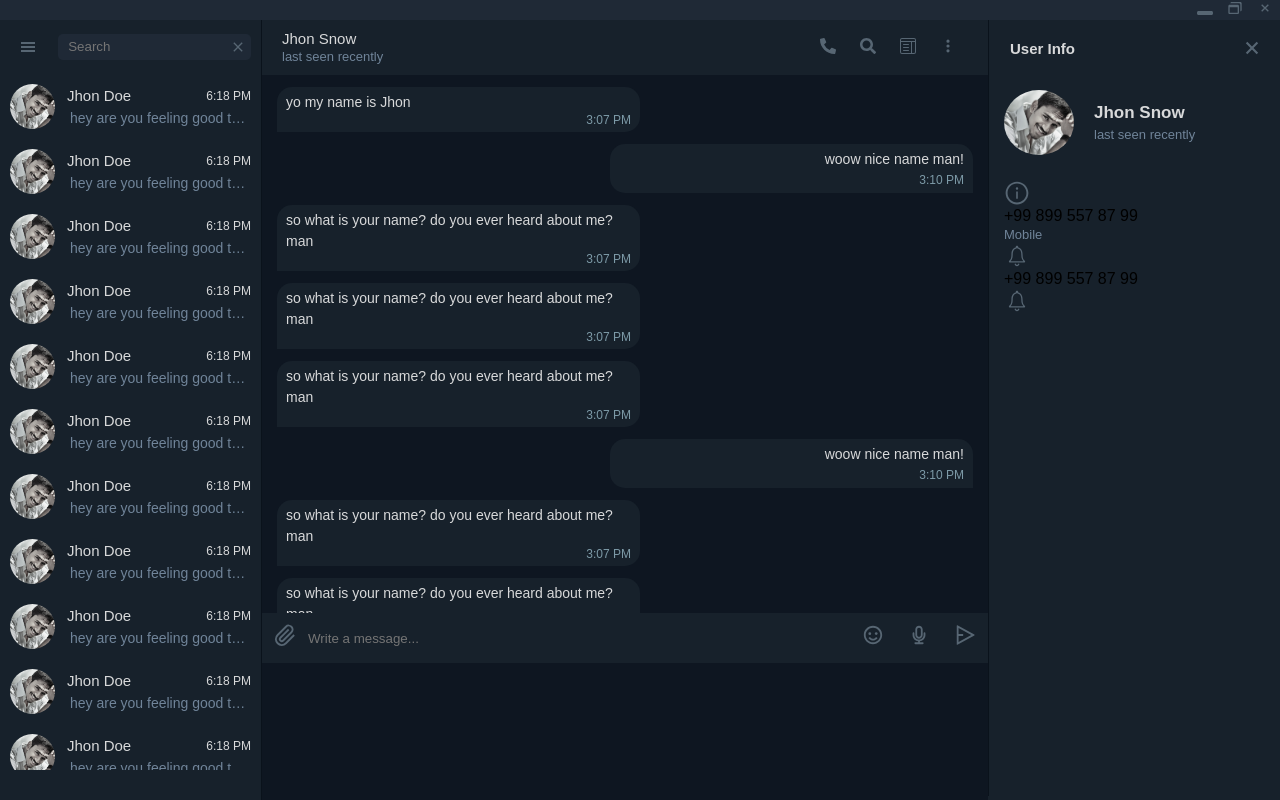
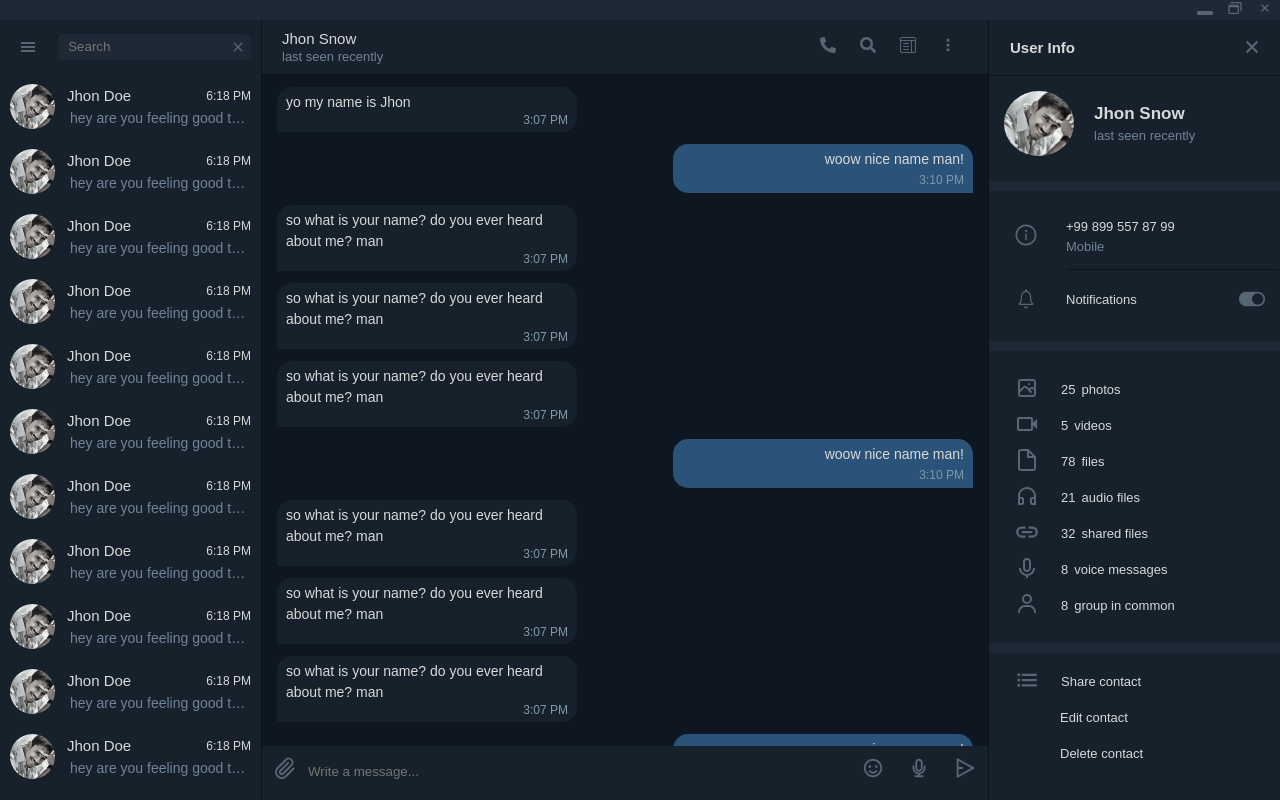
Before and after one commit to Akhmadjon-dev/last-telegram-clone, a React (Create React App) app: page / in a window 1280 px wide. Built offline with nearby package versions, Linux system fonts and the light colour scheme.

Commit message:
general styling done

```diff
--- a/src/container/App.css
+++ b/src/container/App.css
@@ -55,7 +55,7 @@
 .contact__user{
     overflow: scroll;
     scrollbar-width: 0;
-    height: 87vh;
+    height: 90vh;
     -ms-overflow-style: none;  /* Internet Explorer 10+ */
 }
 .chat{
--- a/src/container/Chat/style.css
+++ b/src/container/Chat/style.css
@@ -1,6 +1,7 @@
 .chat{
     display: flex;
     flex-direction: column;
+    height: 97vh;
 }
 
 /* chat header sytle  */
@@ -12,6 +13,7 @@
     align-items: center;
     padding: 0 20px;
     height: 55px;
+    border-bottom: var(--border);
 }
 .chat__name{
     color: var(--text-color);
@@ -72,7 +74,7 @@
 /* chat message block here  */
 
 .chat__message-block{
-    /* flex: 1; */
+    flex: 1;
 }
 .chat__message-block::-webkit-scrollbar{
     display: none;
@@ -89,6 +91,8 @@
     border-radius: 15px;
     min-height: 30px;
     background-color: var(--sender-bc);
+    max-width: 300px;
+    width: 50%;
 }
 .chat__message-text{
     color: var(--text-color);
@@ -101,7 +105,7 @@
     color: var(--my-msg-time-color2);
 }
 .chat__message-block > *{
-    max-width: 50%;
+    /* max-width: 50%; */
 }
 .chat__come-message{
     border-bottom-left-radius: 0;
@@ -118,4 +122,5 @@
     margin-right: 15px;
     text-align: right;
     margin-left: auto;
+    background-color: var(--active-bc);
 }
--- a/src/container/Info/index.js
+++ b/src/container/Info/index.js
@@ -1,28 +1,26 @@
 import React from "react";
 import { GrFormClose } from "react-icons/gr";
-import { AiOutlineInfoCircle, AiOutlineUnorderedList } from "react-icons/ai";
+import { AiOutlineInfoCircle } from "react-icons/ai";
 import { FiFile } from "react-icons/fi";
 import { CgHeadset } from "react-icons/cg";
 import { BiVideo, BiMicrophone, BiUser } from "react-icons/bi";
 import { HiOutlinePhotograph } from "react-icons/hi";
-import {
-  IoIosNotificationsOutline,
-  IoToggle,
-  IoLinkSharp,
-} from "react-icons/io";
+import { IoIosNotificationsOutline } from "react-icons/io";
+import { IoToggle, IoLinkSharp, IoList } from "react-icons/io5";
 import UserImg from "../../assets/img/user.jpg";
 
 import "./style.css";
 const Info = () => {
   return (
     <div className="info">
-      <div className="info__header">
       <div className="info__title">
         <h3>User Info</h3>
         <div className="info__icon">
           <GrFormClose />
         </div>
       </div>
+      <div className="info__main">
+        <div className="info__header">
           <div className="info__img-row">
             <img src={UserImg} alt="user-info-img" className="info__image" />
             <div>
@@ -41,15 +39,107 @@ const Info = () => {
               <span className="info__time">Mobile</span>
             </div>
           </div>
+          <hr />
           <div className="info__notif-row">
             <div className="info__icon">
               <IoIosNotificationsOutline />
             </div>
-          <div className="info__phone">
-            <p>+99 899 557 87 99</p>
+            <div className="info__notification">
+              <p>Notifications</p>
               <div className="info__icon">
-              <IoIosNotificationsOutline />
+                <IoToggle />
               </div>
+            </div>
+          </div>
+        </div>
+
+        <div className="info__files-section">
+          <div className="info__files-row">
+            <div className="info__icon">
+              <HiOutlinePhotograph />
+            </div>
+            <div className="info__files-text">
+              <span className="info__files-numbers">25</span>
+              photos
+            </div>
+          </div>
+          <div className="info__files-row">
+            <div className="info__icon">
+              <BiVideo />
+            </div>
+            <div className="info__files-text">
+              <span className="info__files-numbers">5</span>
+              videos
+            </div>
+          </div>
+          <div className="info__files-row">
+            <div className="info__icon">
+              <FiFile />
+            </div>
+            <div className="info__files-text">
+              <span className="info__files-numbers">78</span>
+              files
+            </div>
+          </div>
+          <div className="info__files-row">
+            <div className="info__icon">
+              <CgHeadset />
+            </div>
+            <div className="info__files-text">
+              <span className="info__files-numbers">21</span>
+              audio files
+            </div>
+          </div>
+          <div className="info__files-row">
+            <div className="info__icon">
+              <IoLinkSharp />
+            </div>
+            <div className="info__files-text">
+              <span className="info__files-numbers">32</span>
+              shared files
+            </div>
+          </div>
+          <div className="info__files-row">
+            <div className="info__icon">
+              <BiMicrophone />
+            </div>
+            <div className="info__files-text">
+              <span className="info__files-numbers">8</span>
+              voice messages
+            </div>
+          </div>
+          <div className="info__files-row">
+            <div className="info__icon">
+              <BiUser />
+            </div>
+            <div className="info__files-text">
+              <span className="info__files-numbers">8</span>
+              group in common
+            </div>
+          </div>
+        </div>
+
+        <div className="info__bottom">
+          <div className="info__bottom-row">
+            <div className="info__icon">
+              <IoList />
+            </div>
+            <div className="info__bottom-text-first">Share contact</div>
+          </div>
+          <div className="info__bottom-row">
+            <div className="info__bottom-text">Edit contact</div>
+          </div>
+          <div className="info__bottom-row">
+            <div className="info__bottom-text">Delete contact</div>
+          </div>
+          <div className="info__bottom-row">
+            <div className="info__bottom-text">Clear history</div>
+          </div>
+          <div className="info__bottom-row">
+            <div className="info__bottom-text">Delete chat</div>
+          </div>
+          <div className="info__bottom-row">
+            <div className="info__bottom-text block-user">Block user</div>
           </div>
         </div>
       </div>
--- a/src/container/Info/style.css
+++ b/src/container/Info/style.css
@@ -2,13 +2,13 @@
     display: flex;
     flex-direction: column;
 }
-.info::-webkit-scrollbar{
+.info__main::-webkit-scrollbar{
     display: none;
 }
-.info{
+.info__main{
+    height: 88vh;
     overflow: scroll;
     scrollbar-width: 0;
-    height: 97vh;
     -ms-overflow-style: none;  /* Internet Explorer 10+ */
 }
 
@@ -16,7 +16,7 @@
 
 .info__header{
     width: 100%;
-    height: 150px;
+    height: 105px;
     padding: 15px;
     display: flex;
     justify-content: space-between;
@@ -26,6 +26,8 @@
     display: flex;
     align-items: center;
     justify-content: space-between;
+    padding: 14px 15px;
+    border-bottom: var(--border);
 }
 .info__icon{
     font-size: 26px;
@@ -78,5 +80,86 @@
 .info__notif-rows{
     display: flex;
     flex-direction: column;
-    padding: 10px 15px;
+    padding: 20px 15px;
+    min-height: 160px;
+    border-top:  var(--info-border);
+    color: var(--text-color);
+    font-size: 13px;
+    justify-content: space-around;
 }
+.info__notif-rows hr{
+    margin-left: 24%;
+    width: 81%;
+    display: block;
+    height: 1px;
+    border: 0;
+    border-top: 1px solid #0000006e;
+}
+.info__notif-row{
+    display: flex;
+    align-items: center;
+}
+.info__notif-row > .info__icon{
+   margin-right: 28px;
+   margin-left: 10px;
+   font-size: 24px;
+}
+
+.info__notification{
+    width: 100%;
+    display: flex;
+    justify-content: space-between;
+    align-items: center;
+}
+.info__phone p{
+    margin-bottom: 5px;
+}
+.info__files-section{
+    border-top: var(--info-border);
+    display: flex;
+    flex-direction: column;
+    padding: 20px 0;
+}
+.info__files-row{
+    display: flex;
+    align-items: center;
+    color: var(--text-color);
+    font-size: 13px;
+    min-height: 36px;
+}
+.info__files-row .info__icon{
+    font-size: 24px;
+}
+.info__files-row:hover{
+    background-color: var(--info-row-bc);
+    cursor: pointer;
+}
+.info__files-row .info__icon{
+    margin: 0px 22px 0 26px;
+}
+
+.info__files-numbers{
+    margin-right: 6px;
+}
+.info__bottom{
+    border-top: var(--info-border);
+    padding-top: 10px;
+}
+.info__bottom-row{
+    display: flex;
+    align-items: center;
+    min-height: 36px;
+    color: var(--text-color);
+    font-size: 13px;
+}
+.info__bottom-row:hover{
+    background-color: var(--info-row-bc);
+    cursor: pointer;
+}
+.info__bottom-row .info__icon{
+    margin: 0px 22px 0 26px;
+    font-size: 24px;
+}
+.info__bottom-text{
+    margin-left: 71px;
+}
--- a/src/index.css
+++ b/src/index.css
@@ -19,6 +19,8 @@
   --chat-section-bc: #0E1621;
   --sender-bc: #17212B;
   --info-section-bc: #232E3C;
+  --info-border: 10px solid var(--top-bc);
+  --info-row-bc: #1F2936;
 
   --header-bc: #17212B;
 
@@ -26,6 +28,7 @@
   --active-text: #F5F5F5;
 
   --hover-bc: #202B36;
+  --border: 1px solid #0c121a;
 }
 
 
```
Also changed, not shown: 1 other file (tests, documents, lock files or other folders). Lines whose indentation alone changed are shown as unchanged.
